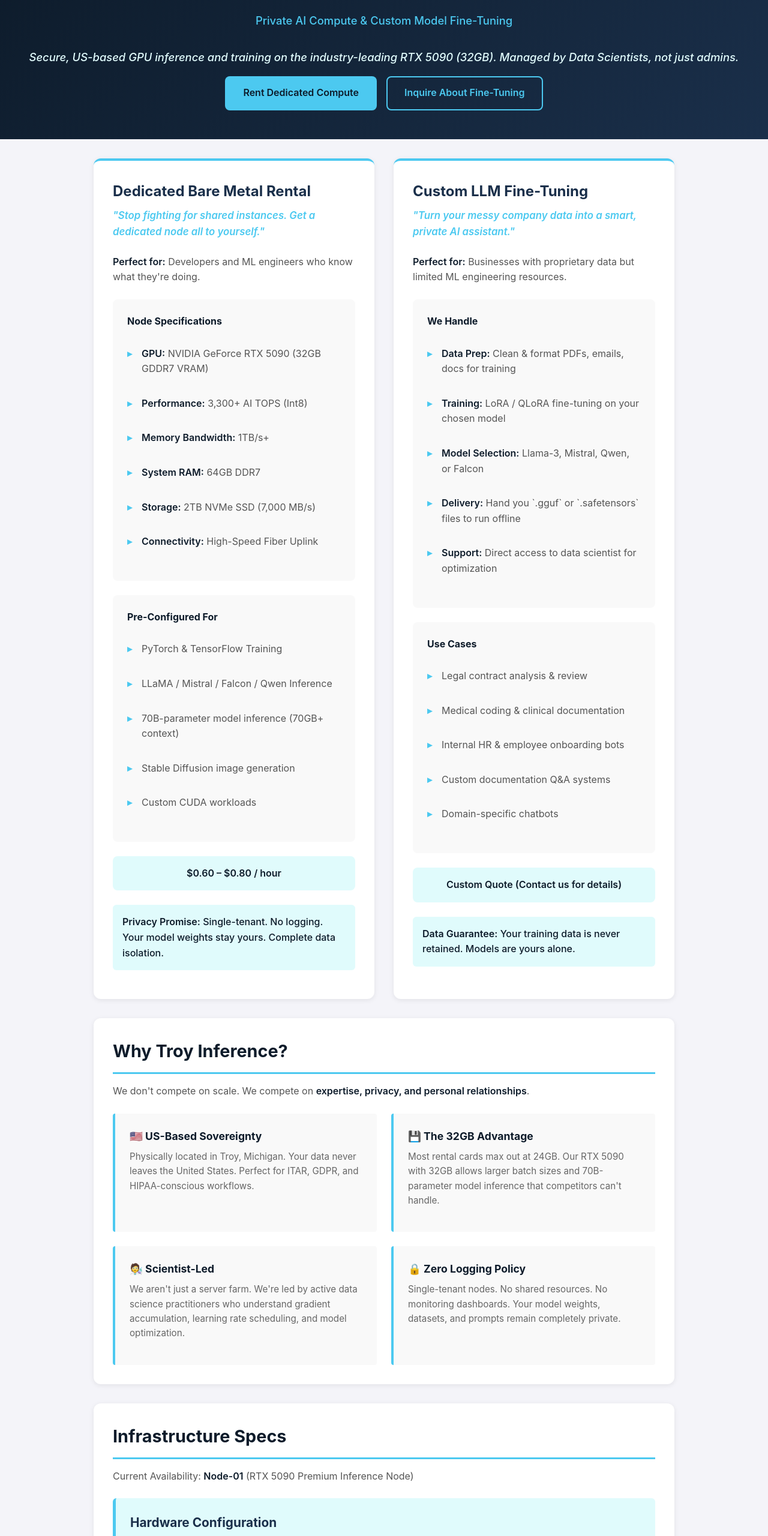
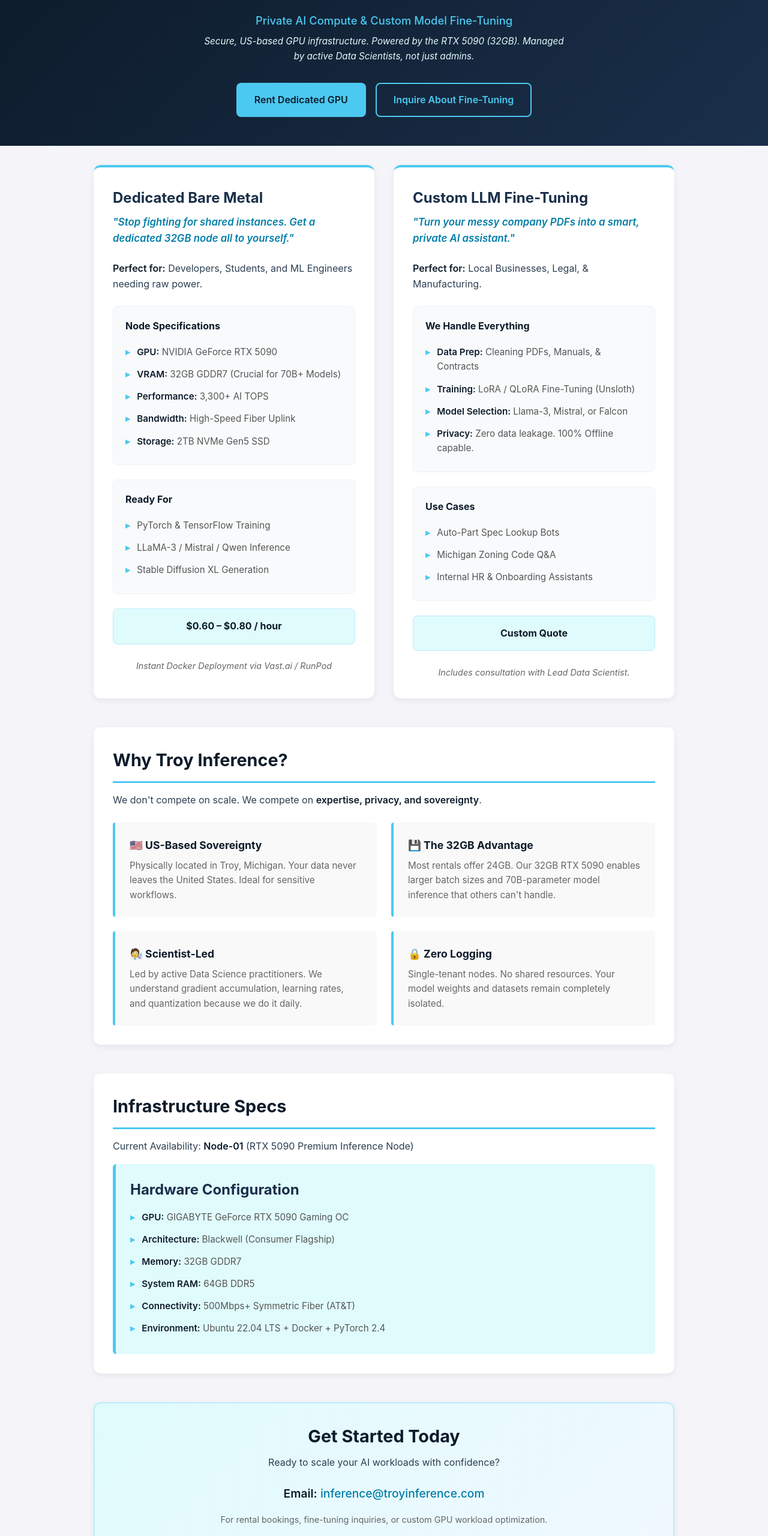
Before and after one commit to ashokadahal/troy-inference-website, a plain HTML site: page index.html in a window 1280 px wide. Shown: the part 120-2680 px from the top of the page at 60% size. Drawn offline with Linux system fonts and the light colour scheme.

Commit message:
added model fine tuning info

```diff
--- a/index.html
+++ b/index.html
@@ -7,6 +7,7 @@
     <meta name="theme-color" content="#0d1b2a">
     <title>Troy Inference Solutions LLC | Private GPU Compute & Model Fine-Tuning</title>
     <style>
+        /* Base Reset & Typography */
         * { margin: 0; padding: 0; box-sizing: border-box; }
         html { scroll-behavior: smooth; }
         body {
@@ -16,6 +17,7 @@
             line-height: 1.6;
         }
 
+        /* Header / Hero Section */
         header {
             background: linear-gradient(135deg, #0d1b2a 0%, #1a2f4a 100%);
             color: white;
@@ -31,9 +33,17 @@
             color: #4cc9f0;
             font-size: clamp(0.95em, 2.5vw, 1.15em);
             font-weight: 500;
-            margin-bottom: 2rem;
+            margin-bottom: 0.5rem;
+        }
+        .hero-desc {
+            max-width: 600px;
+            margin: 0 auto 2rem;
+            color: #e0fbfc;
+            font-style: italic;
+            font-size: 0.95em;
         }
 
+        /* Buttons */
         .cta-buttons {
             display: flex;
             gap: 1rem;
@@ -71,15 +81,19 @@
             transform: translateY(-2px);
         }
 
+        /* Layout */
         main { max-width: 1000px; margin: 2rem auto; padding: 0 1rem; }
-        .container {
+        section { margin-bottom: 3rem; }
+
+        /* Cards & Containers */
+        .container, .service-card, .trust-section, .contact {
             background: white;
             padding: 2rem;
-            margin-bottom: 2rem;
             border-radius: 12px;
-            box-shadow: 0 2px 8px rgba(0,0,0,0.08);
+            box-shadow: 0 4px 12px rgba(0,0,0,0.06);
         }
 
+        /* Headings */
         h2 {
             color: #0d1b2a;
             font-size: 1.8em;
@@ -89,26 +103,40 @@
         }
         h3 {
             color: #1a2f4a;
-            font-size: 1.3em;
-            margin-bottom: 0.75rem;
-        }
-        p { margin-bottom: 1rem; color: #555; }
-
-        .specs-box {
-            border-left: 5px solid #4cc9f0;
-            background-color: #e0fbfc;
-            padding: 1.5rem;
-            margin: 1.5rem 0;
-            border-radius: 6px;
+            font-size: 1.5em;
+            margin-bottom: 0.5rem;
         }
 
-        ul {
-            list-style: none;
-            margin: 1rem 0;
+        /* Service Grid (The Core Content) */
+        .services-grid {
+            display: grid;
+            grid-template-columns: 1fr 1fr;
+            gap: 2rem;
         }
+        .service-card { border-top: 4px solid #4cc9f0; height: 100%; }
+        .service-hook {
+            color: #007ea7;
+            font-weight: 600;
+            font-size: 1.05em;
+            margin-bottom: 1.5rem;
+            font-style: italic;
+        }
+
+        /* Detail Lists */
+        .service-list {
+            background: #f8fafc;
+            padding: 1.25rem;
+            border-radius: 8px;
+            margin: 1.5rem 0;
+            border: 1px solid #eef2f6;
+        }
+        .service-list h4 { margin-bottom: 0.75rem; color: #0d1b2a; }
+        ul { list-style: none; }
         li {
-            padding: 0.75rem 0 0.75rem 1.5rem;
+            padding: 0.4rem 0 0.4rem 1.2rem;
             position: relative;
+            font-size: 0.95em;
+            color: #555;
         }
         li:before {
             content: "▸";
@@ -119,57 +147,19 @@
         }
         strong { color: #0d1b2a; font-weight: 600; }
 
-        .services-grid {
-            display: grid;
-            grid-template-columns: 1fr 1fr;
-            gap: 2rem;
-            margin-bottom: 2rem;
-        }
-        .service-card {
-            background: white;
-            padding: 2rem;
-            border-radius: 12px;
-            box-shadow: 0 2px 8px rgba(0,0,0,0.08);
-            border-top: 4px solid #4cc9f0;
-        }
-        .service-card h3 {
-            font-size: 1.5em;
-            margin-bottom: 0.5rem;
-        }
-        .service-hook {
-            color: #4cc9f0;
-            font-weight: 600;
-            font-size: 1.05em;
-            margin-bottom: 1.5rem;
-            font-style: italic;
-        }
-        .service-list {
-            background: #f9f9f9;
-            padding: 1.5rem;
-            border-radius: 8px;
-            margin: 1.5rem 0;
-        }
-        .service-list li {
-            color: #555;
-            margin-bottom: 0.5rem;
-        }
+        /* Pricing Box */
         .price-tag {
             background: #e0fbfc;
             padding: 1rem;
             border-radius: 8px;
             text-align: center;
             margin: 1.5rem 0;
-            font-weight: 600;
+            font-weight: 700;
             color: #0d1b2a;
+            border: 1px solid #bcebfb;
         }
 
-        .trust-section {
-            background: white;
-            padding: 2rem;
-            border-radius: 12px;
-            box-shadow: 0 2px 8px rgba(0,0,0,0.08);
-            margin-bottom: 2rem;
-        }
+        /* Trust Grid */
         .trust-grid {
             display: grid;
             grid-template-columns: 1fr 1fr;
@@ -182,163 +172,157 @@
             background: #f9f9f9;
             border-radius: 4px;
         }
-        .trust-item h4 {
-            color: #0d1b2a;
-            margin-bottom: 0.5rem;
-            font-size: 1.1em;
-        }
-        .trust-item p {
-            color: #666;
-            font-size: 0.95em;
+        .trust-item h4 { color: #0d1b2a; margin-bottom: 0.5rem; font-size: 1.1em; }
+        .trust-item p { color: #666; font-size: 0.95em; }
+
+        /* Hardware Specs Box */
+        .specs-box {
+            border-left: 5px solid #4cc9f0;
+            background-color: #e0fbfc;
+            padding: 1.5rem;
+            margin-top: 1rem;
+            border-radius: 6px;
         }
 
+        /* Contact Section */
         .contact {
             text-align: center;
             background: linear-gradient(135deg, #e0fbfc 0%, #f0f9ff 100%);
-            padding: 2.5rem;
-            border-radius: 12px;
-            border: 2px solid #4cc9f0;
-            margin-bottom: 2rem;
+            border: 2px solid #bcebfb;
         }
-        .contact h2 { border: none; padding: 0; }
-        .contact p { margin: 0.75rem 0; }
-        a { color: #4cc9f0; text-decoration: none; font-weight: 500; }
+        .contact h2 { border: none; padding: 0; margin-bottom: 0.5rem; }
+        a { color: #007ea7; text-decoration: none; font-weight: 500; }
         a:hover { text-decoration: underline; }
 
+        /* Footer */
         .footer {
             text-align: center;
-            padding: 2rem 1rem;
+            padding: 3rem 1rem;
             font-size: 0.9em;
-            color: #888;
-            border-top: 1px solid #eee;
+            color: #64748b;
+            border-top: 1px solid #e2e8f0;
             background: white;
+            margin-top: 2rem;
         }
         .footer-info {
             display: grid;
             grid-template-columns: 1fr 1fr;
-            gap: 1rem;
-            margin-bottom: 1.5rem;
-            font-size: 0.95em;
+            gap: 2rem;
+            max-width: 800px;
+            margin: 0 auto 1.5rem;
+            text-align: left;
         }
 
+        /* Mobile Responsive */
         @media (max-width: 768px) {
             h1 { letter-spacing: 0.5px; }
+            .services-grid, .trust-grid, .footer-info { grid-template-columns: 1fr; }
             .container { padding: 1.5rem; }
-            h2 { font-size: 1.5em; }
-            .services-grid { grid-template-columns: 1fr; }
-            .trust-grid { grid-template-columns: 1fr; }
-            .cta-buttons { gap: 0.75rem; }
-            .btn { padding: 0.75rem 1.5rem; font-size: 0.95em; }
-            .footer-info { grid-template-columns: 1fr; }
+            .footer-info { text-align: center; gap: 1.5rem; }
         }
     </style>
 </head>
 <body>
 
 <header role="banner">
-    <h1>TROY INFERENCE SOLUTIONS LLC</h1>
+    <h1>TROY INFERENCE SOLUTIONS</h1>
     <p class="subtitle">Private AI Compute & Custom Model Fine-Tuning</p>
-    <p class="subtitle" style="font-style: italic; color: #e0fbfc; margin-bottom: 1rem;">Secure, US-based GPU inference and training on the industry-leading RTX 5090 (32GB). Managed by Data Scientists, not just admins.</p>
+    <p class="hero-desc">Secure, US-based GPU infrastructure. Powered by the RTX 5090 (32GB). Managed by active Data Scientists, not just admins.</p>
     <div class="cta-buttons">
-        <a href="#bare-metal" class="btn btn-primary">Rent Dedicated Compute</a>
+        <a href="#bare-metal" class="btn btn-primary">Rent Dedicated GPU</a>
         <a href="#fine-tuning" class="btn btn-secondary">Inquire About Fine-Tuning</a>
     </div>
 </header>
 
 <main role="main">
+
     <section class="services-grid">
         <div class="service-card" id="bare-metal">
-            <h3>Dedicated Bare Metal Rental</h3>
-            <p class="service-hook">"Stop fighting for shared instances. Get a dedicated node all to yourself."</p>
+            <h3>Dedicated Bare Metal</h3>
+            <p class="service-hook">"Stop fighting for shared instances. Get a dedicated 32GB node all to yourself."</p>
 
-            <p><strong>Perfect for:</strong> Developers and ML engineers who know what they're doing.</p>
+            <p><strong>Perfect for:</strong> Developers, Students, and ML Engineers needing raw power.</p>
 
             <div class="service-list">
-                <h4 style="color: #0d1b2a; margin-bottom: 1rem;">Node Specifications</h4>
+                <h4>Node Specifications</h4>
                 <ul>
-                    <li><strong>GPU:</strong> NVIDIA GeForce RTX 5090 (32GB GDDR7 VRAM)</li>
-                    <li><strong>Performance:</strong> 3,300+ AI TOPS (Int8)</li>
-                    <li><strong>Memory Bandwidth:</strong> 1TB/s+</li>
-                    <li><strong>System RAM:</strong> 64GB DDR7</li>
-                    <li><strong>Storage:</strong> 2TB NVMe SSD (7,000 MB/s)</li>
-                    <li><strong>Connectivity:</strong> High-Speed Fiber Uplink</li>
+                    <li><strong>GPU:</strong> NVIDIA GeForce RTX 5090 </li>
+                    <li><strong>VRAM:</strong> 32GB GDDR7 (Crucial for 70B+ Models)</li>
+                    <li><strong>Performance:</strong> 3,300+ AI TOPS</li>
+                    <li><strong>Bandwidth:</strong> High-Speed Fiber Uplink</li>
+                    <li><strong>Storage:</strong> 2TB NVMe Gen5 SSD</li>
                 </ul>
             </div>
 
             <div class="service-list">
-                <h4 style="color: #0d1b2a; margin-bottom: 1rem;">Pre-Configured For</h4>
+                <h4>Ready For</h4>
                 <ul>
                     <li>PyTorch & TensorFlow Training</li>
-                    <li>LLaMA / Mistral / Falcon / Qwen Inference</li>
-                    <li>70B-parameter model inference (70GB+ context)</li>
-                    <li>Stable Diffusion image generation</li>
-                    <li>Custom CUDA workloads</li>
+                    <li>LLaMA-3 / Mistral / Qwen Inference</li>
+                    <li>Stable Diffusion XL Generation</li>
                 </ul>
             </div>
 
             <div class="price-tag">$0.60 – $0.80 / hour</div>
 
-            <p style="background: #e0fbfc; padding: 1rem; border-radius: 6px; color: #0d1b2a; font-weight: 500;">
-                <strong>Privacy Promise:</strong> Single-tenant. No logging. Your model weights stay yours. Complete data isolation.
+            <p style="font-size: 0.9em; color: #666; text-align: center;">
+                <em>Instant Docker Deployment via Vast.ai / RunPod</em>
             </p>
         </div>
 
         <div class="service-card" id="fine-tuning">
             <h3>Custom LLM Fine-Tuning</h3>
-            <p class="service-hook">"Turn your messy company data into a smart, private AI assistant."</p>
+            <p class="service-hook">"Turn your messy company PDFs into a smart, private AI assistant."</p>
 
-            <p><strong>Perfect for:</strong> Businesses with proprietary data but limited ML engineering resources.</p>
+            <p><strong>Perfect for:</strong> Local Businesses, Legal, & Manufacturing.</p>
 
             <div class="service-list">
-                <h4 style="color: #0d1b2a; margin-bottom: 1rem;">We Handle</h4>
+                <h4>We Handle Everything</h4>
                 <ul>
-                    <li><strong>Data Prep:</strong> Clean & format PDFs, emails, docs for training</li>
-                    <li><strong>Training:</strong> LoRA / QLoRA fine-tuning on your chosen model</li>
-                    <li><strong>Model Selection:</strong> Llama-3, Mistral, Qwen, or Falcon</li>
-                    <li><strong>Delivery:</strong> Hand you `.gguf` or `.safetensors` files to run offline</li>
-                    <li><strong>Support:</strong> Direct access to data scientist for optimization</li>
+                    <li><strong>Data Prep:</strong> Cleaning PDFs, Manuals, & Contracts</li>
+                    <li><strong>Training:</strong> LoRA / QLoRA Fine-Tuning (Unsloth)</li>
+                    <li><strong>Model Selection:</strong> Llama-3, Mistral, or Falcon</li>
+                    <li><strong>Privacy:</strong> Zero data leakage. 100% Offline capable.</li>
                 </ul>
             </div>
 
             <div class="service-list">
-                <h4 style="color: #0d1b2a; margin-bottom: 1rem;">Use Cases</h4>
+                <h4>Use Cases</h4>
                 <ul>
-                    <li>Legal contract analysis & review</li>
-                    <li>Medical coding & clinical documentation</li>
-                    <li>Internal HR & employee onboarding bots</li>
-                    <li>Custom documentation Q&A systems</li>
-                    <li>Domain-specific chatbots</li>
+                    <li>Auto-Part Spec Lookup Bots</li>
+                    <li>Michigan Zoning Code Q&A</li>
+                    <li>Internal HR & Onboarding Assistants</li>
                 </ul>
             </div>
 
-            <div class="price-tag">Custom Quote (Contact us for details)</div>
+            <div class="price-tag">Custom Quote</div>
 
-            <p style="background: #e0fbfc; padding: 1rem; border-radius: 6px; color: #0d1b2a; font-weight: 500;">
-                <strong>Data Guarantee:</strong> Your training data is never retained. Models are yours alone.
+            <p style="font-size: 0.9em; color: #666; text-align: center;">
+                <em>Includes consultation with Lead Data Scientist.</em>
             </p>
         </div>
     </section>
 
     <section class="trust-section">
         <h2>Why Troy Inference?</h2>
-        <p>We don't compete on scale. We compete on <strong>expertise, privacy, and personal relationships</strong>.</p>
+        <p>We don't compete on scale. We compete on <strong>expertise, privacy, and sovereignty</strong>.</p>
 
         <div class="trust-grid">
             <div class="trust-item">
                 <h4>🇺🇸 US-Based Sovereignty</h4>
-                <p>Physically located in Troy, Michigan. Your data never leaves the United States. Perfect for ITAR, GDPR, and HIPAA-conscious workflows.</p>
+                <p>Physically located in Troy, Michigan. Your data never leaves the United States. Ideal for sensitive workflows.</p>
             </div>
             <div class="trust-item">
                 <h4>💾 The 32GB Advantage</h4>
-                <p>Most rental cards max out at 24GB. Our RTX 5090 with 32GB allows larger batch sizes and 70B-parameter model inference that competitors can't handle.</p>
+                <p>Most rentals offer 24GB. Our 32GB RTX 5090 enables larger batch sizes and 70B-parameter model inference that others can't handle.</p>
             </div>
             <div class="trust-item">
                 <h4>🧑‍🔬 Scientist-Led</h4>
-                <p>We aren't just a server farm. We're led by active data science practitioners who understand gradient accumulation, learning rate scheduling, and model optimization.</p>
+                <p>Led by active Data Science practitioners. We understand gradient accumulation, learning rates, and quantization because we do it daily.</p>
             </div>
             <div class="trust-item">
-                <h4>🔒 Zero Logging Policy</h4>
-                <p>Single-tenant nodes. No shared resources. No monitoring dashboards. Your model weights, datasets, and prompts remain completely private.</p>
+                <h4>🔒 Zero Logging</h4>
+                <p>Single-tenant nodes. No shared resources. Your model weights and datasets remain completely isolated.</p>
             </div>
         </div>
     </section>
@@ -347,28 +331,33 @@
         <h2>Infrastructure Specs</h2>
         <p>Current Availability: <strong>Node-01</strong> (RTX 5090 Premium Inference Node)</p>
 
-        <div class="specs-box" role="region" aria-labelledby="node-title">
-            <h3 id="node-title">Hardware Configuration</h3>
+        <div class="specs-box">
+            <h3>Hardware Configuration</h3>
             <ul>
-                <li><strong>GPU:</strong> GIGABYTE GeForce RTX 5090 Gaming OC (32GB GDDR7 VRAM)</li>
-                <li><strong>CPU:</strong> High-core-count processor optimized for GPU workloads</li>
-                <li><strong>System Memory:</strong> 64GB DDR7 System RAM</li>
-                <li><strong>Storage:</strong> 2TB NVMe SSD (7,000 MB/s sequential read)</li>
-                <li><strong>Connectivity:</strong> High-Speed Fiber Uplink (dedicated bandwidth)</li>
-                <li><strong>Environment:</strong> Ubuntu Linux 22.04 LTS + Docker + PyTorch (pre-configured)</li>
+                <li><strong>GPU:</strong> GIGABYTE GeForce RTX 5090 Gaming OC</li>
+                <li><strong>Architecture:</strong> Blackwell (Consumer Flagship)</li>
+                <li><strong>Memory:</strong> 32GB GDDR7</li>
+                <li><strong>System RAM:</strong> 64GB DDR5</li>
+                <li><strong>Connectivity:</strong> 500Mbps+ Symmetric Fiber (AT&T)</li>
+                <li><strong>Environment:</strong> Ubuntu 22.04 LTS + Docker + PyTorch 2.4</li>
             </ul>
         </div>
     </section>
 
-    <section class="contact" role="region" aria-labelledby="contact-title">
-        <h2 id="contact-title">Get Started Today</h2>
-        <p style="font-size: 1.05em; color: #0d1b2a;">Ready to scale your AI workloads with confidence?</p>
-        <p style="margin-top: 1.5rem; font-size: 1.1em;"><strong>Email us:</strong> <a href="mailto:inference@troyinference.com" style="color: #0d1b2a; font-weight: 700;">inference@troyinference.com</a></p>
-        <p style="margin-top: 1rem; color: #666;">For rental bookings, fine-tuning inquiries, or custom GPU workload optimization.</p>
+    <section class="contact" id="contact">
+        <h2>Get Started Today</h2>
+        <p>Ready to scale your AI workloads with confidence?</p>
+        <p style="margin-top: 1.5rem; font-size: 1.2em;">
+            <strong>Email:</strong> <a href="mailto:inference@troyinference.com">inference@troyinference.com</a>
+        </p>
+        <p style="margin-top: 1rem; color: #666; font-size: 0.9em;">
+            For rental bookings, fine-tuning inquiries, or custom GPU workload optimization.
+        </p>
     </section>
+
 </main>
 
-<footer class="footer" role="contentinfo">
+<footer class="footer">
     <div class="footer-info">
         <div>
             <strong>Troy Inference Solutions LLC</strong><br>
@@ -377,8 +366,8 @@
         </div>
         <div>
             <strong>Status:</strong><br>
-            Registered Michigan Limited Liability Company<br>
-            <em>Coming Soon: RTX 5090 Dedicated Nodes</em>
+            Registered Michigan LLC<br>
+            <em>RTX 5090 Node Online</em>
         </div>
     </div>
     &copy; 2025 Troy Inference Solutions LLC. All Rights Reserved.
```
